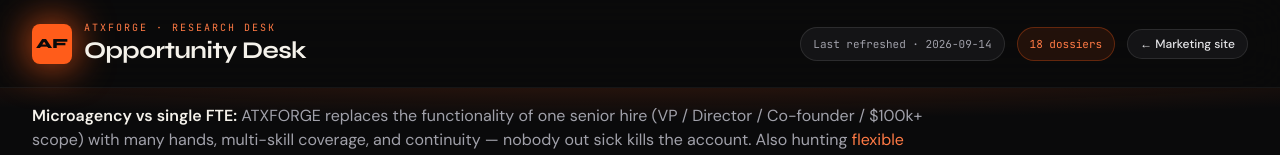
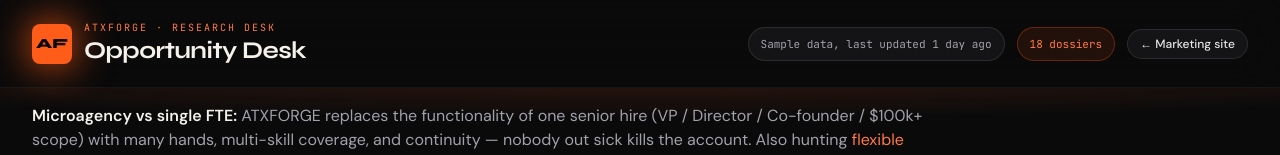
Before and after one commit to peter72289-lab/atxforge-opportunity-desk, a Next.js app: page / in a window 1280 px wide. Shown: the top 155 px of the page. Built offline with nearby package versions, Linux system fonts and the light colour scheme.

Commit message:
Save status in this browser, dossier links via URL, data age in header

```diff
--- a/src/components/DeskApp.tsx
+++ b/src/components/DeskApp.tsx
@@ -16,6 +16,7 @@
   type FilterState,
   type TrackTab,
 } from "@/lib/filters";
+import { STATUS_OPTIONS } from "@/lib/labels";
 import { DossierDrawer } from "./DossierDrawer";
 import { Filters } from "./Filters";
 import { Header } from "./Header";
@@ -25,11 +26,78 @@
 import { TrackTabs } from "./TrackTabs";
 import { ValueStrip } from "./ValueStrip";
 
+// Interim: status lives in this browser's localStorage until the shared
+// store lands (RED_TEAM H6). Bump the version if the shape changes.
+const STATUS_KEY = "atxforge-desk:status:v1";
+const DOSSIER_PARAM = "d";
+
+type StatusMap = Record<string, OpportunityStatus>;
+
+function readStatusMap(): StatusMap {
+  try {
+    const raw = window.localStorage.getItem(STATUS_KEY);
+    if (!raw) return {};
+    const parsed: unknown = JSON.parse(raw);
+    if (!parsed || typeof parsed !== "object") return {};
+    const out: StatusMap = {};
+    for (const [id, status] of Object.entries(parsed)) {
+      if (STATUS_OPTIONS.includes(status as OpportunityStatus)) {
+        out[id] = status as OpportunityStatus;
+      }
+    }
+    return out;
+  } catch {
+    return {};
+  }
+}
+
+function writeStatus(id: string, status: OpportunityStatus) {
+  try {
+    const next = { ...readStatusMap(), [id]: status };
+    window.localStorage.setItem(STATUS_KEY, JSON.stringify(next));
+  } catch {
+    // Storage blocked or full: the change still applies for this session.
+  }
+}
+
+/** Keep ?d=<id> in sync with the open dossier, preserving the track hash. */
+function writeDossierParam(id: string | null) {
+  const url = new URL(window.location.href);
+  if (id) url.searchParams.set(DOSSIER_PARAM, id);
+  else url.searchParams.delete(DOSSIER_PARAM);
+  if (url.href !== window.location.href) {
+    window.history.replaceState(null, "", url.href);
+  }
+}
+
 export function DeskApp() {
   const [items, setItems] = useState<Opportunity[]>(seedOpportunities);
   const [tab, setTab] = useState<TrackTab>("all");
   const [filters, setFilters] = useState<FilterState>(defaultFilters);
   const [activeId, setActiveId] = useState<string | null>(null);
+
+  // Apply saved status after mount so server and first client render match.
+  // Ids no longer in the seed data are ignored.
+  useEffect(() => {
+    const saved = readStatusMap();
+    if (Object.keys(saved).length === 0) return;
+    setItems((prev) =>
+      prev.map((o) => (saved[o.id] ? { ...o, status: saved[o.id] } : o))
+    );
+  }, []);
+
+  // Open the dossier named in ?d= on load, if it exists.
+  useEffect(() => {
+    const id = new URL(window.location.href).searchParams.get(DOSSIER_PARAM);
+    if (!id) return;
+    if (seedOpportunities.some((o) => o.id === id)) setActiveId(id);
+    else writeDossierParam(null);
+  }, []);
+
+  const openDossier = useCallback((id: string | null) => {
+    setActiveId(id);
+    writeDossierParam(id);
+  }, []);
 
   useEffect(() => {
     const apply = () => setTab(trackFromHash(window.location.hash));
@@ -61,6 +129,7 @@
     setItems((prev) =>
       prev.map((o) => (o.id === id ? { ...o, status } : o))
     );
+    writeStatus(id, status);
   }, []);
 
   return (
@@ -140,7 +209,7 @@
                   key={o.id}
                   opportunity={o}
                   index={i}
-                  onOpen={setActiveId}
+                  onOpen={openDossier}
                 />
               ))}
             </div>
@@ -159,7 +228,7 @@
 
       <DossierDrawer
         opportunity={active}
-        onClose={() => setActiveId(null)}
+        onClose={() => openDossier(null)}
         onStatusChange={onStatusChange}
       />
     </div>
--- a/src/components/DossierDrawer.tsx
+++ b/src/components/DossierDrawer.tsx
@@ -235,7 +235,7 @@
                   ))}
                 </div>
                 <p className="mt-2 font-mono text-[10px] text-ink-500">
-                  Status is local to this session (v1 · no backend).
+                  Status is saved in this browser only.
                 </p>
               </section>
             </div>
--- a/src/components/Header.tsx
+++ b/src/components/Header.tsx
@@ -1,4 +1,34 @@
 "use client";
+
+import { useEffect, useState } from "react";
+
+// ROADMAP Stage 1 step 8: amber after 7 days, red after 14.
+const AMBER_AFTER_DAYS = 7;
+const RED_AFTER_DAYS = 14;
+const DAY_MS = 24 * 60 * 60 * 1000;
+
+/** Whole days between an ISO date (YYYY-MM-DD, read as UTC) and now. */
+function daysSince(isoDate: string, now: number): number | null {
+  const then = Date.parse(isoDate);
+  if (Number.isNaN(then)) return null;
+  return Math.max(0, Math.floor((now - then) / DAY_MS));
+}
+
+function ageLabel(days: number): string {
+  if (days === 0) return "today";
+  if (days === 1) return "1 day ago";
+  return `${days} days ago`;
+}
+
+function ageClass(days: number | null): string {
+  if (days !== null && days > RED_AFTER_DAYS) {
+    return "border-red-500/40 bg-red-500/10 text-red-300";
+  }
+  if (days !== null && days > AMBER_AFTER_DAYS) {
+    return "border-amber-400/40 bg-amber-400/10 text-amber-200";
+  }
+  return "border-white/10 bg-ink-800 text-ink-200";
+}
 
 interface HeaderProps {
   lastRefreshed: string;
@@ -6,6 +36,13 @@
 }
 
 export function Header({ lastRefreshed, count }: HeaderProps) {
+  // "Now" is read after mount so the server render and first client render
+  // agree; until then the chip shows the raw date.
+  const [days, setDays] = useState<number | null>(null);
+  useEffect(() => {
+    setDays(daysSince(lastRefreshed, Date.now()));
+  }, [lastRefreshed]);
+
   return (
     <header className="border-b border-white/5 bg-ink/90 backdrop-blur-xl">
       <div className="mx-auto flex max-w-7xl flex-col gap-4 px-5 py-5 sm:flex-row sm:items-center sm:justify-between lg:px-8">
@@ -24,8 +61,13 @@
         </div>
 
         <div className="flex flex-wrap items-center gap-3 text-sm">
-          <span className="rounded-full border border-white/10 bg-ink-800 px-3 py-1.5 font-mono text-[11px] text-ink-200">
-            Last refreshed · {lastRefreshed}
+          <span
+            className={`rounded-full border px-3 py-1.5 font-mono text-[11px] ${ageClass(days)}`}
+            title={`Last updated ${lastRefreshed}`}
+          >
+            {days === null
+              ? `Sample data, last updated ${lastRefreshed}`
+              : `Sample data, last updated ${ageLabel(days)}`}
           </span>
           <span className="rounded-full border border-ember/30 bg-ember/10 px-3 py-1.5 font-mono text-[11px] text-ember-soft">
             {count} dossiers
```
